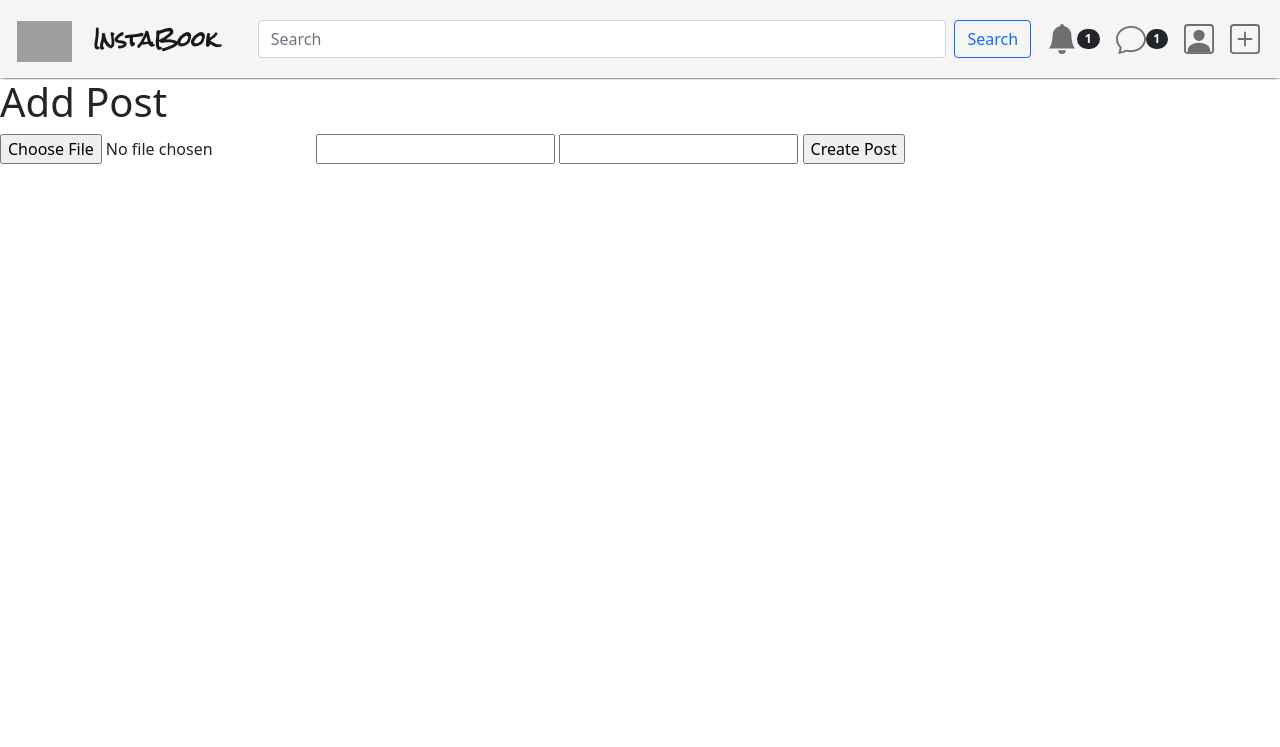
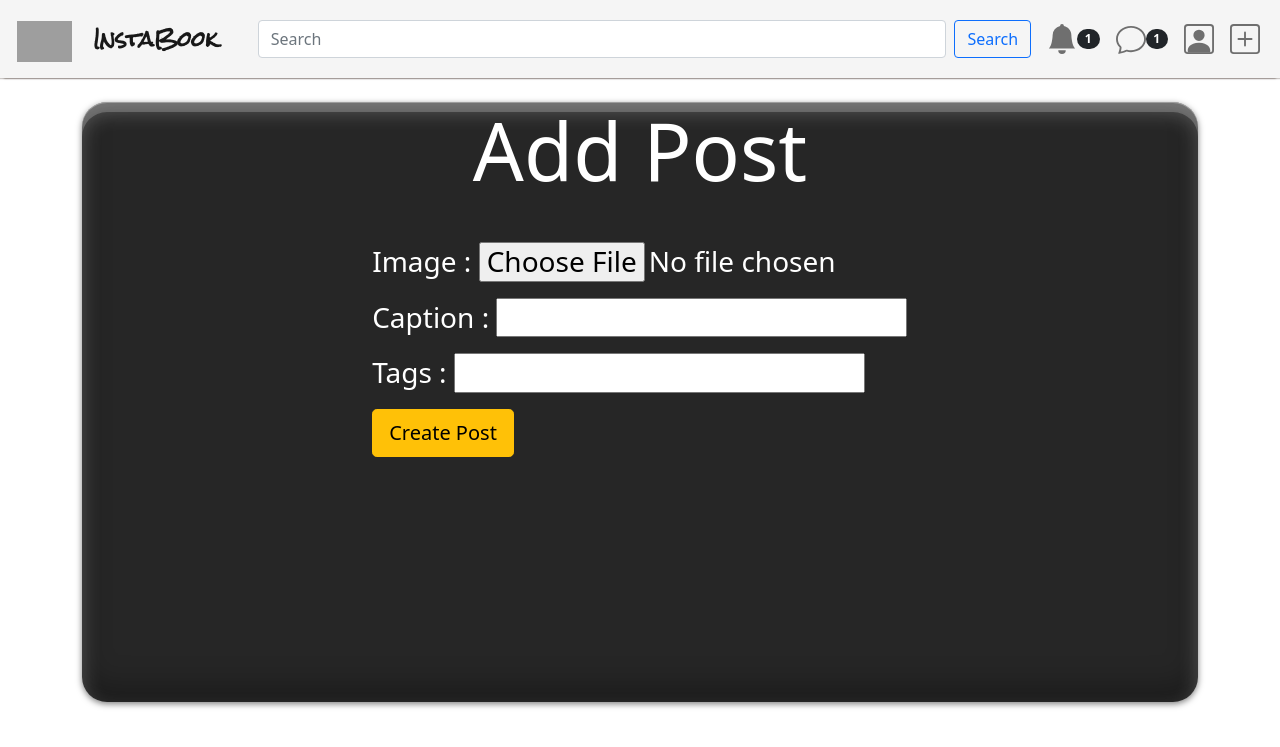
Before and after one commit to Bhavik-Ardeshna/InstaBook, a Django app: page /post/newpost/ in a window 1280 px wide. Shown: the top 747 px of the page. Run offline with Django 3.2, Linux system fonts and the light colour scheme; a user stored in the database is signed in; some web fonts are replaced; grey boxes are pictures that could not be loaded.

Commit message:
Add style to add post

```diff
--- a/social_clone_app/social_clone_app/templates/base.html
+++ b/social_clone_app/social_clone_app/templates/base.html
@@ -31,6 +31,65 @@
         background-image: url(https://images.unsplash.com/photo-1530305408560-82d13781b33a?ixlib=rb-1.2.1&ixid=eyJhcHBfaWQiOjEyMDd9&auto=format&fit=crop&w=1352&q=80);
         background-size: cover;
         background-repeat: no-repeat
+    }
+
+    .space-cent {
+        position: absolute;
+        left: 26%;
+    }
+
+    .bounce-in-right {
+        animation: bounce-in-right 2s ease 1;
+    }
+
+    @keyframes bounce-in-right {
+        0% {
+            opacity: 0;
+            transform: translateX(2000px);
+        }
+
+        60% {
+            opacity: 1;
+            transform: translateX(-30px);
+        }
+
+        80% {
+            transform: translateX(10px);
+        }
+
+        100% {
+            transform: translateX(0);
+        }
+    }
+
+    .rotate-in-down-left {
+        animation: rotate-in-down-left 2s ease 1;
+    }
+
+    @keyframes rotate-in-down-left {
+        0% {
+            transform-origin: left bottom;
+            transform: rotate(-90deg);
+            opacity: 0;
+        }
+
+        100% {
+            transform-origin: left bottom;
+            transform: rotate(0);
+            opacity: 1;
+        }
+    }
+
+    .add-post-box {
+        color: white;
+        background: rgba(0, 0, 0, 0.85);
+        box-shadow: 0 2px 6px rgba(0, 0, 0, 0.5), inset 0 1px rgba(255, 255, 255, 0.3), inset 0 10px rgba(255, 255, 255, 0.2), inset 0 10px 20px rgba(255, 255, 255, 0.25), inset 0 -15px 30px rgba(0, 0, 0, 0.3);
+        -o-box-shadow: 0 2px 6px rgba(0, 0, 0, 0.5), inset 0 1px rgba(255, 255, 255, 0.3), inset 0 10px rgba(255, 255, 255, 0.2), inset 0 10px 20px rgba(255, 255, 255, 0.25), inset 0 -15px 30px rgba(0, 0, 0, 0.3);
+        -webkit-box-shadow: 0 2px 6px rgba(0, 0, 0, 0.5), inset 0 1px rgba(255, 255, 255, 0.3), inset 0 10px rgba(255, 255, 255, 0.2), inset 0 10px 20px rgba(255, 255, 255, 0.25), inset 0 -15px 30px rgba(0, 0, 0, 0.3);
+        -moz-box-shadow: 0 2px 6px rgba(0, 0, 0, 0.5), inset 0 1px rgba(255, 255, 255, 0.3), inset 0 10px rgba(255, 255, 255, 0.2), inset 0 10px 20px rgba(255, 255, 255, 0.25), inset 0 -15px 30px rgba(0, 0, 0, 0.3);
+
+        height: 600px;
+        border-radius: 25px;
     }
 </style>
 
@@ -112,9 +171,11 @@
 
 
 
+    <div class="">
 
-    {% block content %}
-    {% endblock content %}
+        {% block content %}
+        {% endblock content %}
+    </div>
 
     <!-- ***************************************************************************************************** -->
     <!-- Script -->
--- a/social_clone_app/social_clone_app/templates/newpost.html
+++ b/social_clone_app/social_clone_app/templates/newpost.html
@@ -2,14 +2,48 @@
 {% load static %}
 
 {% block content %}
-<h1>Add Post </h1>
 
-<form method="post" enctype="multipart/form-data" role="form">
-    {% csrf_token %}
-    {{ form.content }}
-    {{ form.caption }}
-    {{ form.tags }}
-    <input type="submit" value="Create Post">
-</form>
+<div class="container">
+    <div class="add-post-box">
+        <div class="position-relative  my-4 ">
+
+            <div class="my-4 text-center mb-4 my-3 ">
+                <h1 class="bounce-in-right display-1 my-3"><strong>Add Post </strong></h1>
+            </div>
+
+            <div class="position-relative my-4 ">
+
+                <div class="space-cent mt-1 ">
+
+                    <form method="post" enctype="multipart/form-data" role="form">
+                        {% csrf_token %}
+                        <div class="my-3">
+                            <p class="h3">Image :
+                                {{ form.content }}</p>
+                        </div>
+                        <div class="my-3">
+                            <p class="h3">Caption :
+                                {{ form.caption }}</p>
+
+                        </div>
+                        <div class="my-3">
+                            <p class="h3">Tags :
+                                {{ form.tags }}</p>
+                        </div>
+
+                        <div class="rotate-in-down-left">
+
+                            <button type="submit" class="btn btn-warning btn-lg">Create Post</button>
+                        </div>
+
+
+                    </form>
+                </div>
+            </div>
+
+        </div>
+    </div>
+</div>
+
 
 {% endblock content %}
```
Also changed, not shown: social_clone_app/social_clone_app/templates/profile.html (+10 -8 lines), social_clone_app/db.sqlite3, social_clone_app/media/user_1/profile.jpg.
